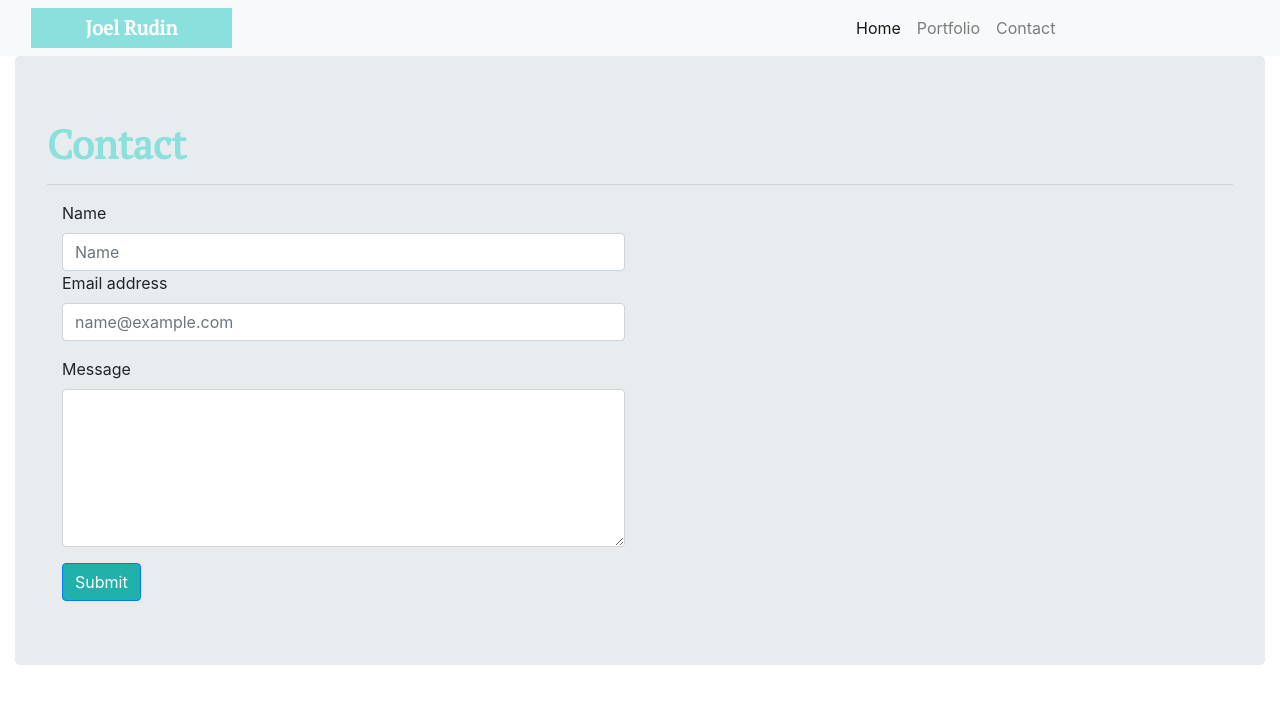
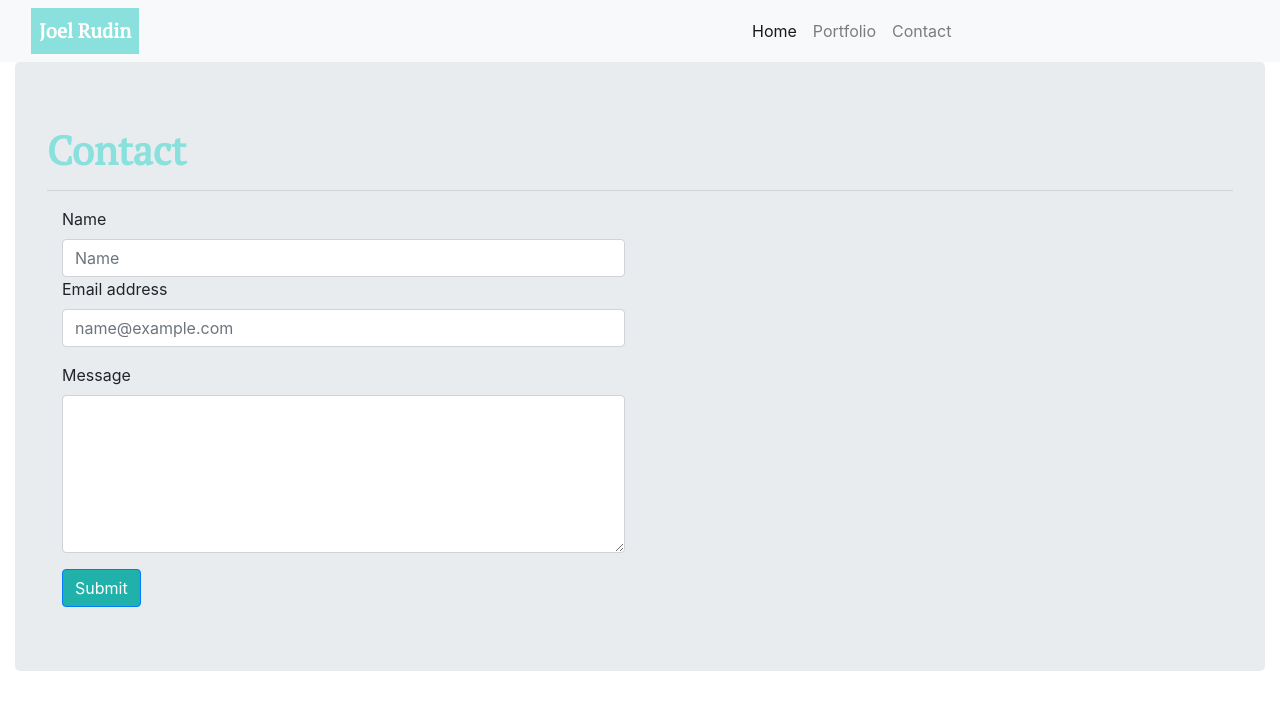
Before and after one commit to Jaliov/BootstrapPortfolio, a plain HTML site: page contact.html in a window 1280 px wide. Drawn offline with nearby package versions, Linux system fonts and the light colour scheme.

Commit message:
navbar brand padding

```diff
--- a/contact.html
+++ b/contact.html
@@ -30,10 +30,9 @@
 
     <nav class="navbar navbar-expand-lg navbar-light bg-light">
 
-        <div class="col-md-8">
-            <a class="navbar-brand text-white text-center font-weight-bold">Joel Rudin</a>
+        <div class="col-md-7">
+            <a class="navbar-brand text-white text-center font-weight-bold p-2">Joel Rudin</a>
         </div>
-
 
         <button class="navbar-toggler" type="button" data-toggle="collapse" data-target="#navbarNavAltMarkup"
             aria-controls="navbarNavAltMarkup" aria-expanded="false" aria-label="Toggle navigation">
@@ -44,7 +43,6 @@
                 <a class="nav-item nav-link active" href="index.html">Home <span class="sr-only">(current)</span></a>
                 <a class="nav-item nav-link" href="portfolio.html">Portfolio</a>
                 <a class="nav-item nav-link" href="contact.html">Contact</a>
-
             </div>
         </div>
         </div>
@@ -53,7 +51,6 @@
         <div class="jumbotron">
             <h1 class ="font-weight-bold">Contact</h1>
             <hr>
-
 
             <form>
                 <div class="form-group">
--- a/style.css
+++ b/style.css
@@ -1,7 +1,6 @@
 
 .navbar-brand {
     background-color:rgb(137, 224, 220);
-    width: 25%;
     font-family: Anton, sans-serif;
     font-family: PT Serif, serif;
 }
```
Also changed, not shown: index.html (+1 -1 lines), portfolio.html (+1 -1 lines).
